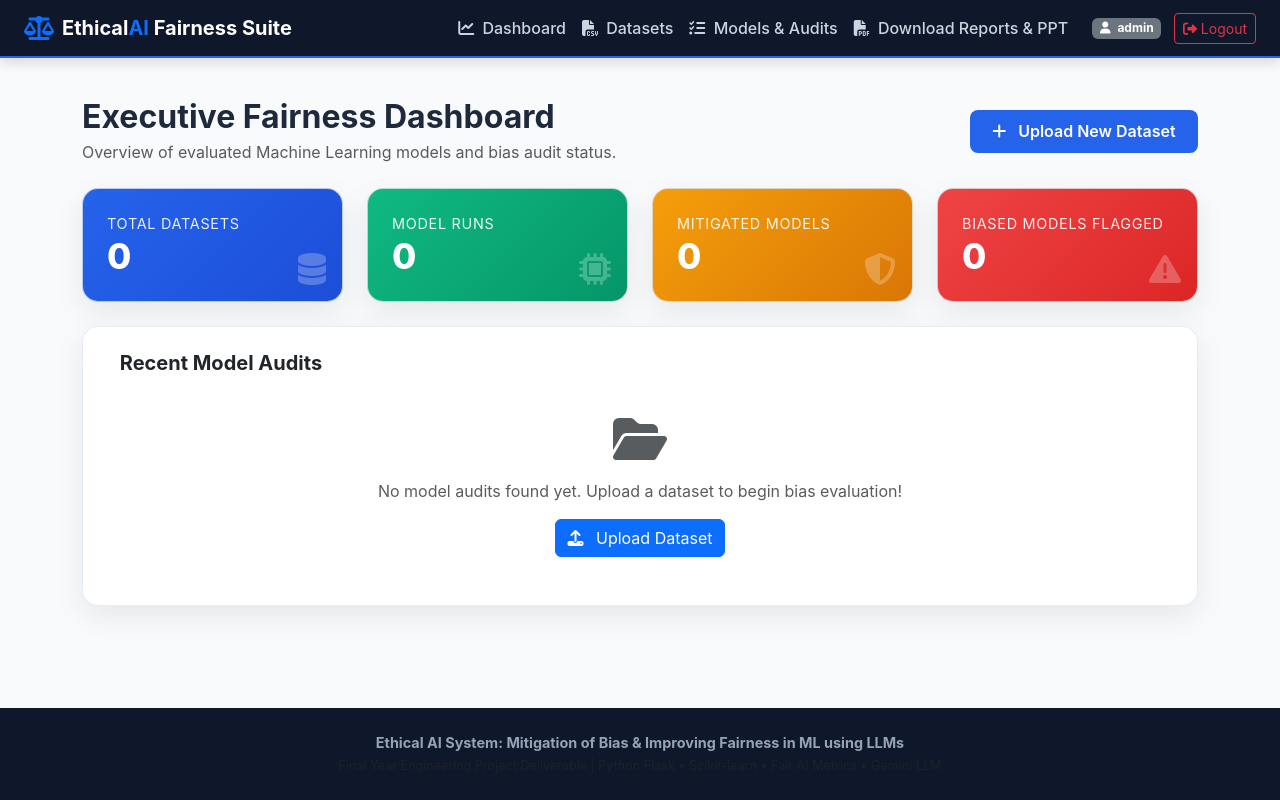
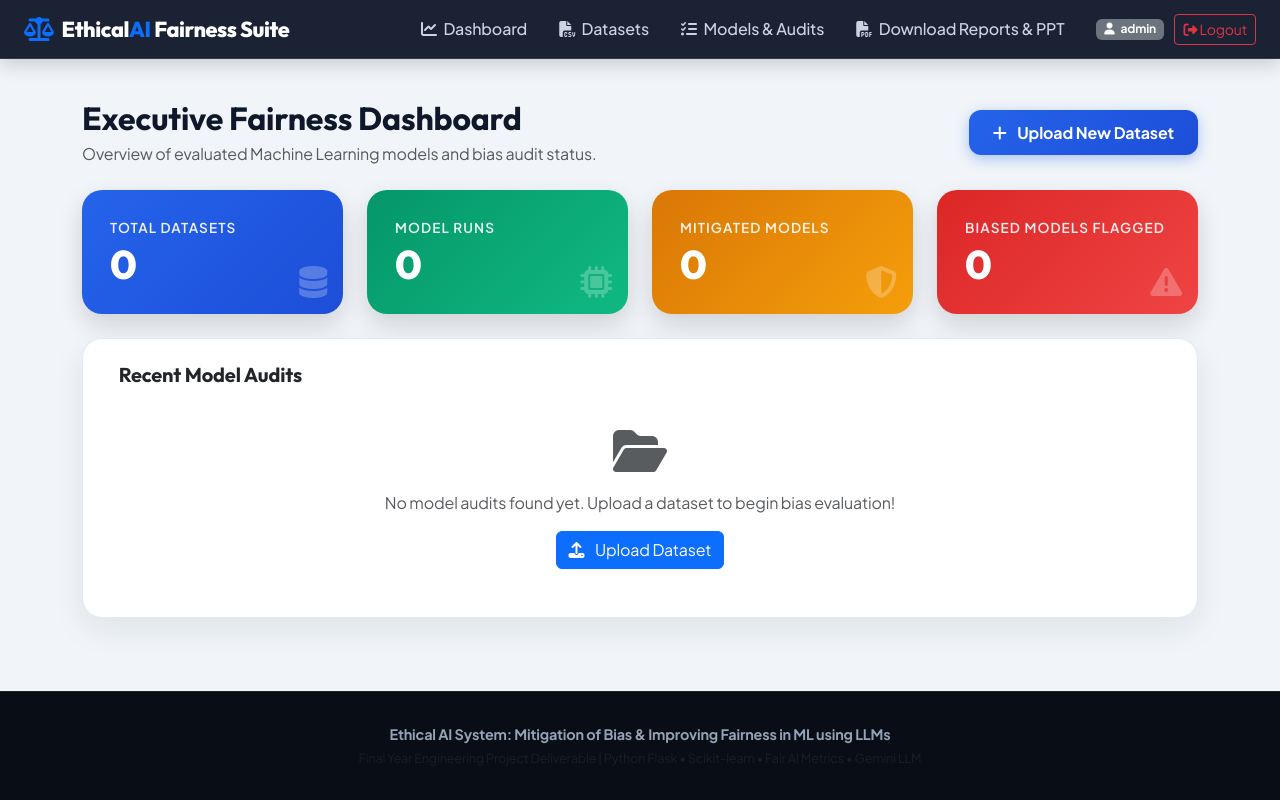
Before and after one commit to ganeshjawale49/EthicalAI-BiasMitigation, a Flask app: page /dashboard in a window 1280 px wide. Run offline with Flask 3, Linux system fonts and the light colour scheme; a user stored in the database is signed in; data comes from the database, SQL or seed files in the repository.

Commit message:
Enhance design aesthetics with Google Fonts Outfit & Plus Jakarta Sans, modern glassmorphism, and sleek color gradients

```diff
--- a/static/css/style.css
+++ b/static/css/style.css
@@ -1,63 +1,89 @@
-/* Modern Glassmorphism & Ethical AI Custom Design System */
+/* Modern Premium Design System for Ethical AI Bias Mitigation */
 :root {
-    --primary-color: #2563eb;
-    --primary-hover: #1d4ed8;
+    --primary-color: #3b82f6;
+    --primary-hover: #2563eb;
     --secondary-color: #0f172a;
-    --accent-color: #3b82f6;
+    --accent-glow: rgba(59, 130, 246, 0.25);
     --success-color: #10b981;
     --warning-color: #f59e0b;
     --danger-color: #ef4444;
-    --bg-gradient: linear-gradient(135deg, #0f172a 0%, #1e293b 50%, #0f172a 100%);
-    --card-bg: rgba(255, 255, 255, 0.95);
-    --card-shadow: 0 10px 30px rgba(0, 0, 0, 0.08);
+    --bg-gradient: linear-gradient(135deg, #090d16 0%, #0f172a 50%, #1e1b4b 100%);
+    --card-bg: rgba(255, 255, 255, 0.96);
+    --card-border: rgba(226, 232, 240, 0.9);
+    --card-shadow: 0 12px 32px rgba(15, 23, 42, 0.08);
 }
 
 body {
-    font-family: 'Inter', system-ui, -apple-system, sans-serif;
-    background: #f8fafc;
-    color: #1e293b;
+    font-family: 'Plus Jakarta Sans', system-ui, -apple-system, sans-serif;
+    background: #f1f5f9;
+    color: #0f172a;
     min-height: 100vh;
     display: flex;
     flex-direction: column;
+    letter-spacing: -0.01em;
+}
+
+h1, h2, h3, h4, h5, h6, .hero-title, .navbar-brand {
+    font-family: 'Outfit', sans-serif;
 }
 
 /* Navbar Custom Styling */
 .navbar-custom {
-    background: #0f172a;
-    border-bottom: 2px solid #2563eb;
-    box-shadow: 0 4px 12px rgba(0, 0, 0, 0.15);
+    background: rgba(15, 23, 42, 0.95);
+    backdrop-filter: blur(12px);
+    -webkit-backdrop-filter: blur(12px);
+    border-bottom: 1px solid rgba(255, 255, 255, 0.1);
+    box-shadow: 0 4px 20px rgba(0, 0, 0, 0.2);
 }
 
 .navbar-brand {
-    font-weight: 700;
-    font-size: 1.25rem;
+    font-weight: 800;
+    font-size: 1.35rem;
     color: #ffffff !important;
+    letter-spacing: -0.02em;
 }
 
 .nav-link {
     color: #cbd5e1 !important;
     font-weight: 500;
-    transition: all 0.2s ease;
+    padding: 0.5rem 1rem !important;
+    border-radius: 0.5rem;
+    transition: all 0.25s cubic-bezier(0.4, 0, 0.2, 1);
 }
 
 .nav-link:hover, .nav-link.active {
-    color: #60a5fa !important;
+    color: #ffffff !important;
+    background: rgba(255, 255, 255, 0.08);
 }
 
 /* Hero & Header Banners */
 .hero-banner {
     background: var(--bg-gradient);
     color: white;
-    padding: 3.5rem 0;
-    border-radius: 0 0 1.5rem 1.5rem;
-    margin-bottom: 2rem;
-    box-shadow: 0 8px 24px rgba(0,0,0,0.2);
+    padding: 4.5rem 0;
+    border-radius: 0 0 2rem 2rem;
+    margin-bottom: 2.5rem;
+    box-shadow: 0 16px 40px rgba(15, 23, 42, 0.35);
+    position: relative;
+    overflow: hidden;
+}
+
+.hero-banner::before {
+    content: '';
+    position: absolute;
+    top: -50%;
+    left: -50%;
+    width: 200%;
+    height: 200%;
+    background: radial-gradient(circle, rgba(59, 130, 246, 0.15) 0%, transparent 60%);
+    pointer-events: none;
 }
 
 .hero-title {
-    font-size: 2.2rem;
+    font-size: 2.75rem;
     font-weight: 800;
-    background: linear-gradient(90deg, #60a5fa, #93c5fd);
+    line-height: 1.2;
+    background: linear-gradient(135deg, #ffffff 0%, #60a5fa 50%, #a7f3d0 100%);
     -webkit-background-clip: text;
     -webkit-text-fill-color: transparent;
 }
@@ -65,112 +91,146 @@ body {
 /* Glassmorphism Cards */
 .card-custom {
     background: var(--card-bg);
-    border: 1px solid rgba(226, 232, 240, 0.8);
-    border-radius: 1rem;
+    border: 1px solid var(--card-border);
+    border-radius: 1.25rem;
     box-shadow: var(--card-shadow);
-    transition: transform 0.2s ease, box-shadow 0.2s ease;
+    transition: transform 0.25s ease, box-shadow 0.25s ease, border-color 0.25s ease;
 }
 
 .card-custom:hover {
-    transform: translateY(-2px);
-    box-shadow: 0 14px 35px rgba(0, 0, 0, 0.12);
+    transform: translateY(-4px);
+    box-shadow: 0 20px 45px rgba(15, 23, 42, 0.12);
+    border-color: rgba(59, 130, 246, 0.3);
 }
 
 /* Metric Display Cards */
 .metric-card {
-    padding: 1.5rem;
-    border-radius: 1rem;
+    padding: 1.75rem;
+    border-radius: 1.25rem;
     color: white;
     position: relative;
     overflow: hidden;
+    border: none;
+    box-shadow: 0 10px 25px rgba(0, 0, 0, 0.15);
+    transition: transform 0.25s ease;
+}
+
+.metric-card:hover {
+    transform: translateY(-4px) scale(1.02);
 }
 
 .metric-card.primary { background: linear-gradient(135deg, #2563eb, #1d4ed8); }
-.metric-card.success { background: linear-gradient(135deg, #10b981, #059669); }
-.metric-card.warning { background: linear-gradient(135deg, #f59e0b, #d97706); }
-.metric-card.danger  { background: linear-gradient(135deg, #ef4444, #dc2626); }
+.metric-card.success { background: linear-gradient(135deg, #059669, #10b981); }
+.metric-card.warning { background: linear-gradient(135deg, #d97706, #f59e0b); }
+.metric-card.danger  { background: linear-gradient(135deg, #dc2626, #ef4444); }
 
 .metric-val {
-    font-size: 2.2rem;
+    font-family: 'Outfit', sans-serif;
+    font-size: 2.5rem;
     font-weight: 800;
-    line-height: 1.2;
+    line-height: 1.1;
+    margin-top: 0.25rem;
 }
 
 .metric-label {
-    font-size: 0.9rem;
+    font-size: 0.85rem;
+    font-weight: 600;
     text-transform: uppercase;
-    letter-spacing: 0.05em;
-    opacity: 0.9;
+    letter-spacing: 0.08em;
+    opacity: 0.92;
 }
 
 /* Status Badges */
 .badge-fair {
-    background-color: #d1fae5;
-    color: #065f46;
-    padding: 0.5em 0.8em;
-    border-radius: 0.5rem;
-    font-weight: 600;
+    background-color: #dcfce7;
+    color: #15803d;
+    padding: 0.45em 0.85em;
+    border-radius: 2rem;
+    font-weight: 700;
+    font-size: 0.85rem;
+    border: 1px solid rgba(22, 163, 74, 0.2);
 }
 
 .badge-biased {
     background-color: #fee2e2;
-    color: #991b1b;
-    padding: 0.5em 0.8em;
-    border-radius: 0.5rem;
-    font-weight: 600;
+    color: #b91c1c;
+    padding: 0.45em 0.85em;
+    border-radius: 2rem;
+    font-weight: 700;
+    font-size: 0.85rem;
+    border: 1px solid rgba(220, 38, 38, 0.2);
 }
 
 /* Buttons */
 .btn-primary-custom {
-    background-color: var(--primary-color);
+    background: linear-gradient(135deg, #2563eb 0%, #1d4ed8 100%);
     color: white;
     border: none;
-    padding: 0.6rem 1.4rem;
-    border-radius: 0.5rem;
-    font-weight: 600;
-    transition: background-color 0.2s ease;
+    padding: 0.65rem 1.5rem;
+    border-radius: 0.75rem;
+    font-weight: 700;
+    box-shadow: 0 4px 14px rgba(37, 99, 235, 0.35);
+    transition: all 0.25s cubic-bezier(0.4, 0, 0.2, 1);
 }
 
 .btn-primary-custom:hover {
-    background-color: var(--primary-hover);
+    background: linear-gradient(135deg, #1d4ed8 0%, #1e40af 100%);
     color: white;
+    transform: translateY(-2px);
+    box-shadow: 0 6px 20px rgba(37, 99, 235, 0.45);
+}
+
+/* Tables */
+.table {
+    border-color: #e2e8f0;
+}
+
+.table th {
+    font-family: 'Outfit', sans-serif;
+    font-weight: 700;
+    text-transform: uppercase;
+    font-size: 0.8rem;
+    letter-spacing: 0.05em;
 }
 
 /* Confusion Matrix Box */
 .cm-box {
     display: grid;
     grid-template-columns: 1fr 1fr;
-    gap: 10px;
-    max-width: 320px;
+    gap: 12px;
+    max-width: 360px;
     margin: 0 auto;
 }
 
 .cm-cell {
-    padding: 1.2rem;
-    border-radius: 0.5rem;
+    padding: 1.4rem 1rem;
+    border-radius: 0.85rem;
     text-align: center;
     color: white;
-    font-weight: bold;
+    font-weight: 800;
+    box-shadow: 0 4px 12px rgba(0, 0, 0, 0.1);
 }
 
-.cm-cell.tn { background: #64748b; }
-.cm-cell.fp { background: #ef4444; }
-.cm-cell.fn { background: #f59e0b; }
-.cm-cell.tp { background: #10b981; }
+.cm-cell.tn { background: linear-gradient(135deg, #475569, #334155); }
+.cm-cell.fp { background: linear-gradient(135deg, #ef4444, #dc2626); }
+.cm-cell.fn { background: linear-gradient(135deg, #f59e0b, #d97706); }
+.cm-cell.tp { background: linear-gradient(135deg, #10b981, #059669); }
 
 /* LLM Box */
 .llm-box {
     background: #f0f9ff;
     border-left: 5px solid #0284c7;
-    border-radius: 0.5rem;
-    padding: 1.5rem;
+    border-radius: 0.75rem;
+    padding: 1.75rem;
+    box-shadow: 0 4px 15px rgba(2, 132, 199, 0.08);
 }
 
 footer {
     margin-top: auto;
-    background: #0f172a;
+    background: #090d16;
     color: #94a3b8;
-    padding: 1.5rem 0;
+    padding: 2rem 0;
     text-align: center;
     font-size: 0.9rem;
+    border-top: 1px solid rgba(255, 255, 255, 0.08);
 }
--- a/templates/base.html
+++ b/templates/base.html
@@ -4,6 +4,10 @@
     <meta charset="UTF-8">
     <meta name="viewport" content="width=device-width, initial-scale=1.0">
     <title>{% block title %}Ethical AI System{% endblock %} - Bias Mitigation & Fairness Audit</title>
+    <!-- Google Fonts -->
+    <link rel="preconnect" href="https://fonts.googleapis.com">
+    <link rel="preconnect" href="https://fonts.gstatic.com" crossorigin>
+    <link href="https://fonts.googleapis.com/css2?family=Outfit:wght@400;500;600;700;800&family=Plus+Jakarta+Sans:wght@400;500;600;700&display=swap" rel="stylesheet">
     <!-- Bootstrap 5 CSS -->
     <link href="https://cdn.jsdelivr.net/npm/bootstrap@5.3.0/dist/css/bootstrap.min.css" rel="stylesheet">
     <!-- FontAwesome 6 -->
```
